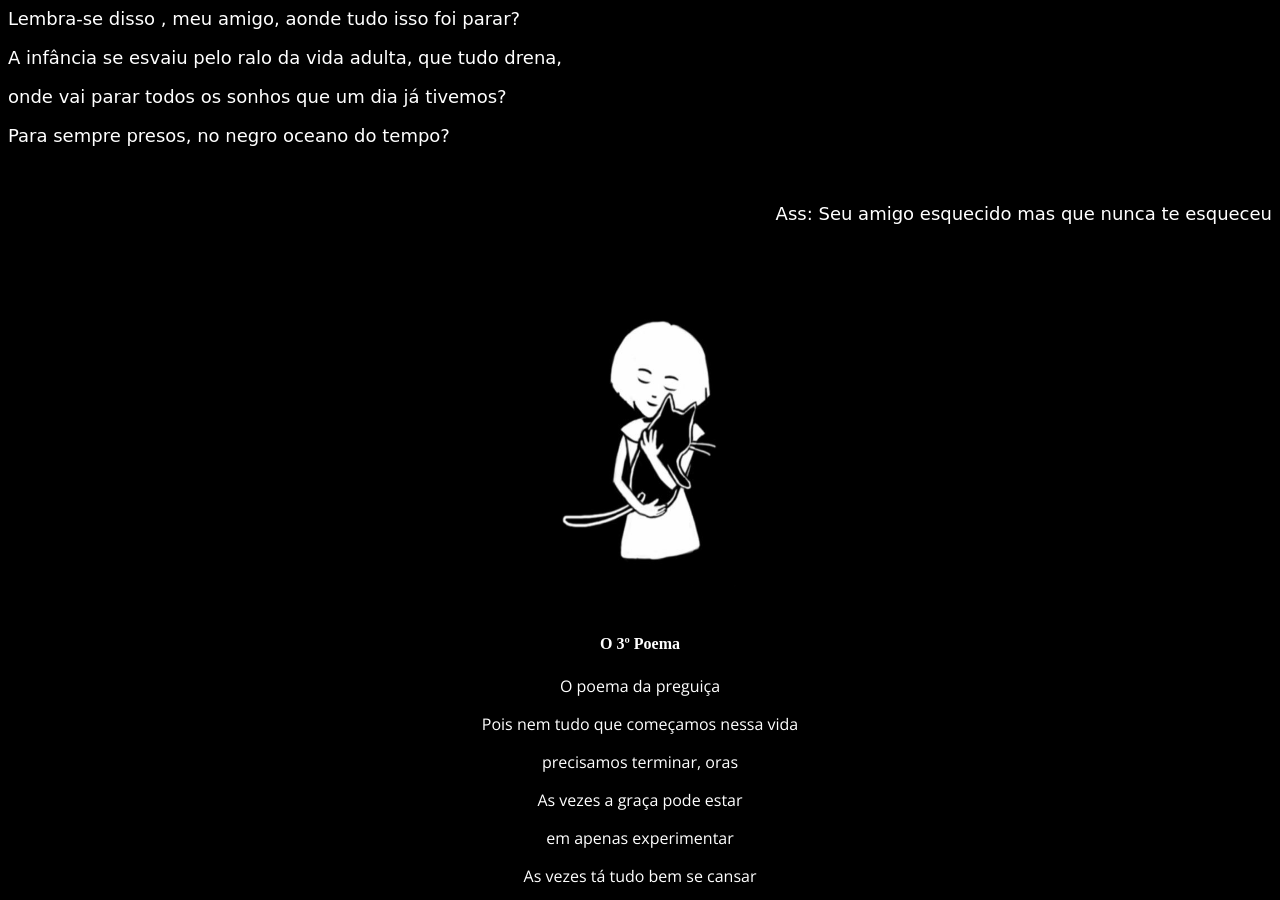
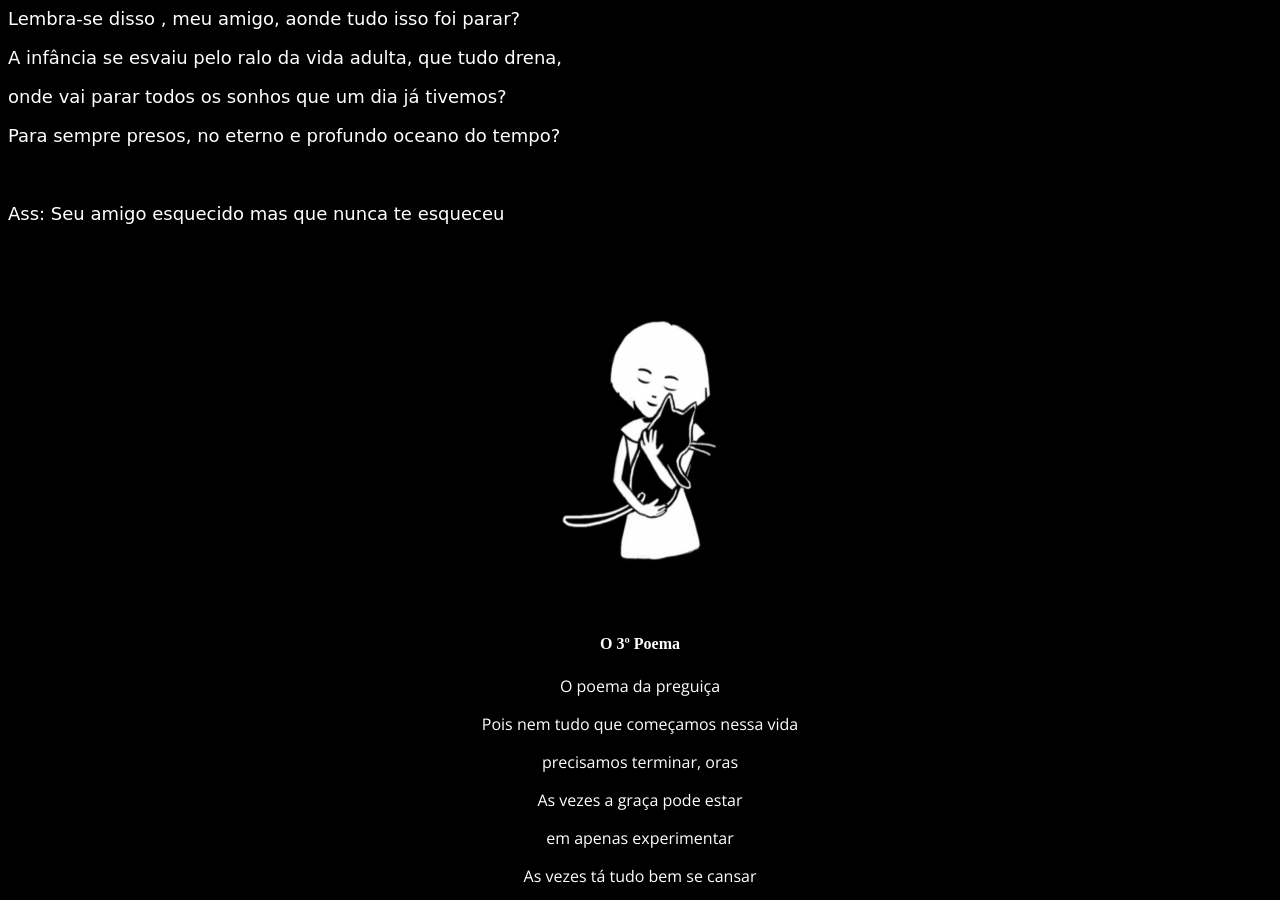
Before and after one commit to CyborgLeunardu/Poesia, a plain HTML site: page index.html in a window 1280 px wide. Shown: the part 1560-2460 px from the top of the page. Drawn offline with nearby package versions, Linux system fonts and the light colour scheme; a web font is replaced by a local one.

Commit message:
Pequenas mudanças

```diff
--- a/index.html
+++ b/index.html
@@ -60,7 +60,7 @@
     <p>Lembra-se disso , meu amigo, aonde tudo isso foi parar?</p>
     <p> A infância se esvaiu pelo ralo da vida adulta, que tudo drena, </p>
     <p> onde vai parar todos os sonhos que um dia já tivemos? </p>
-    <p> Para sempre presos, no negro oceano do tempo? </p>
+    <p> Para sempre presos, no eterno e profundo oceano do tempo? </p>
     </p>
     <br>
     <p id="assinatura"> Ass: Seu amigo esquecido mas que nunca te esqueceu</p>
--- a/style.css
+++ b/style.css
@@ -52,7 +52,7 @@ h4 {
 }
 
 #assinatura {
-  text-align: right;
+  text-align: left;
 }
 
 #fim {
```
